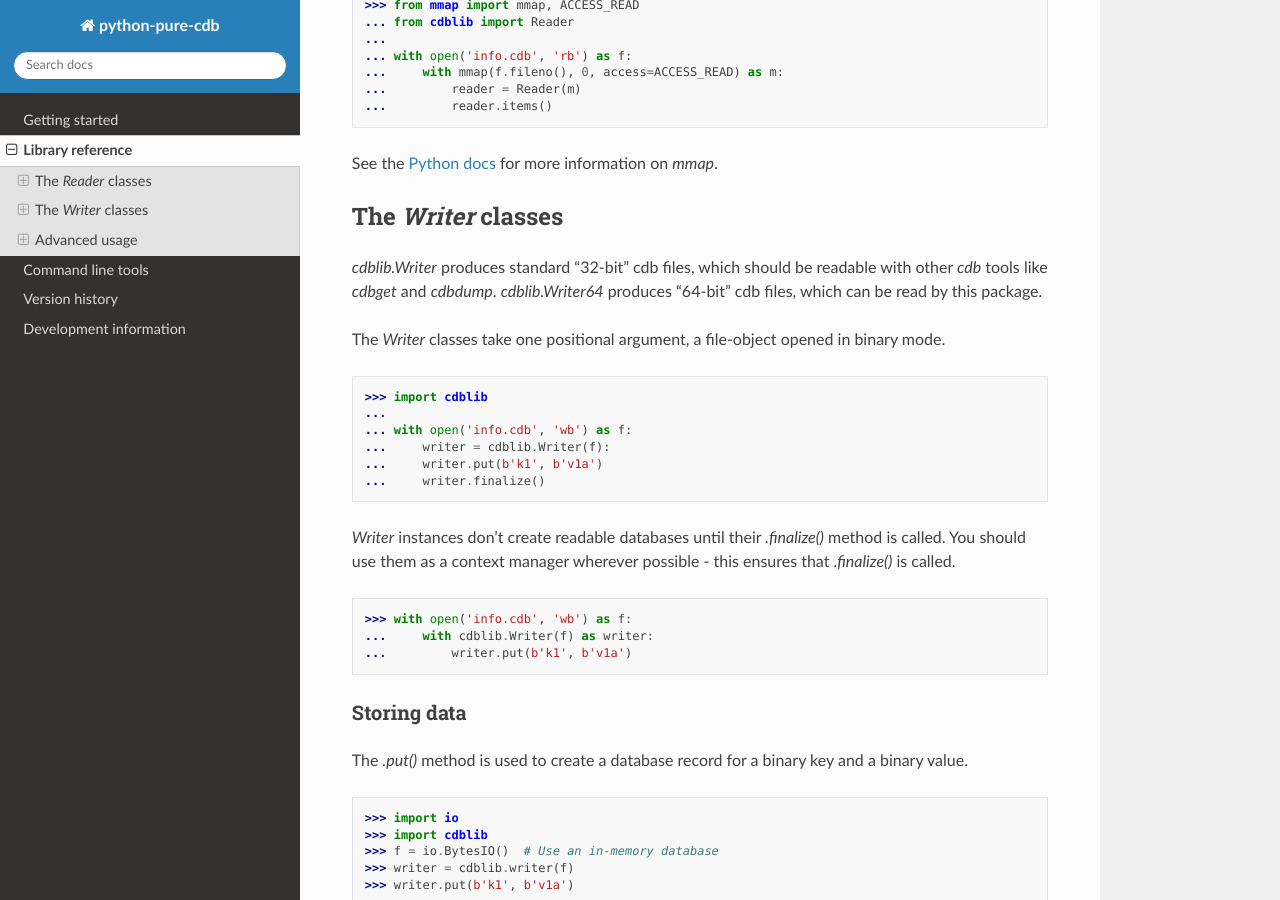
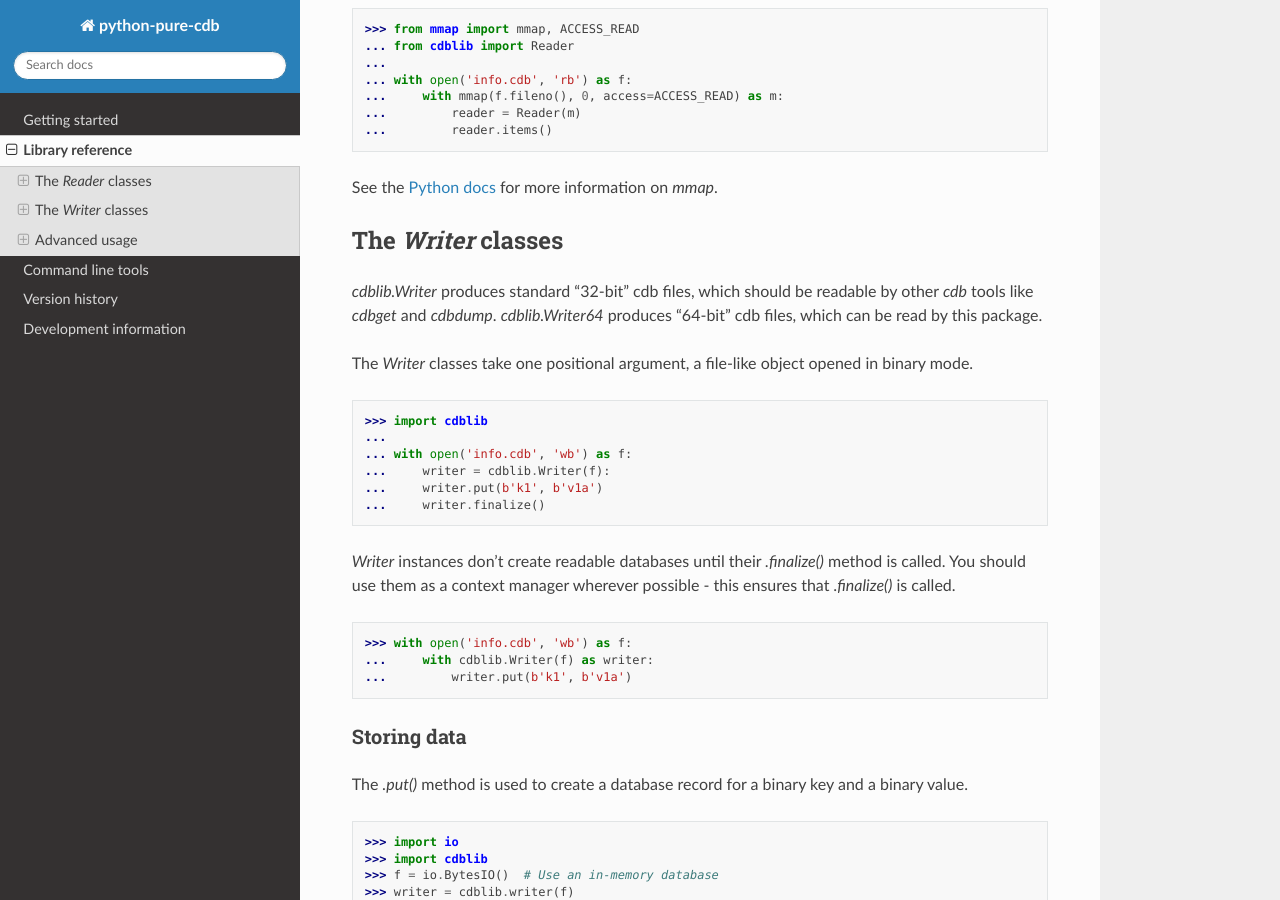
Before and after one commit to bbayles/python-pure-cdb, a Sphinx documentation site: the page built from docs/library.rst, in a window 1280 px wide and 900 px high, scrolled down 3147 px. Built offline with Sphinx 7.4.7 and the Read the Docs theme 2.0.0, drawn with Linux system fonts in a browser that asks for light colours; some of the changed text lies outside the part shown.

Commit message:
Some proofreading

```diff
--- a/docs/development.rst
+++ b/docs/development.rst
@@ -18,7 +18,7 @@
 
 `python-pure-cdb` supports the versions of Python currently being maintained
 by the PSF. If you find a bug when using an older version, feel free to
-file an issue about it, but it might not get fixed.
+file an issue about it, but note that it might not get fixed.
 
 License
 -------
--- a/docs/library.rst
+++ b/docs/library.rst
@@ -165,10 +166,10 @@
 --------------------
 
 `cdblib.Writer` produces standard "32-bit" cdb files, which should be readable
-with other `cdb` tools like `cdbget` and `cdbdump`. `cdblib.Writer64` produces
+by other `cdb` tools like `cdbget` and `cdbdump`. `cdblib.Writer64` produces
 "64-bit" cdb files, which can be read by this package.
 
-The `Writer` classes take one positional argument, a file-object opened in
+The `Writer` classes take one positional argument, a file-like object opened in
 binary mode.
 
     >>> import cdblib
--- a/docs/quickstart.rst
+++ b/docs/quickstart.rst
@@ -25,7 +25,7 @@
     >>> reader = cdblib.Reader(data)
 
 `Reader` instances implement a `dict`-like interface. To retrieve everything
-stored in the datbase, use the `.iteritems()` method.
+stored in the database, use the `.iteritems()` method.
 
     >>> for key, value in reader.iteritems():
     ...     print('+{},{}:{}->{}'.format(len(key), len(value), key, value))
```
Also changed, not shown: other parts of docs/library.rst (+4 -3 lines), docs/cli.rst (+4 -4 lines).
